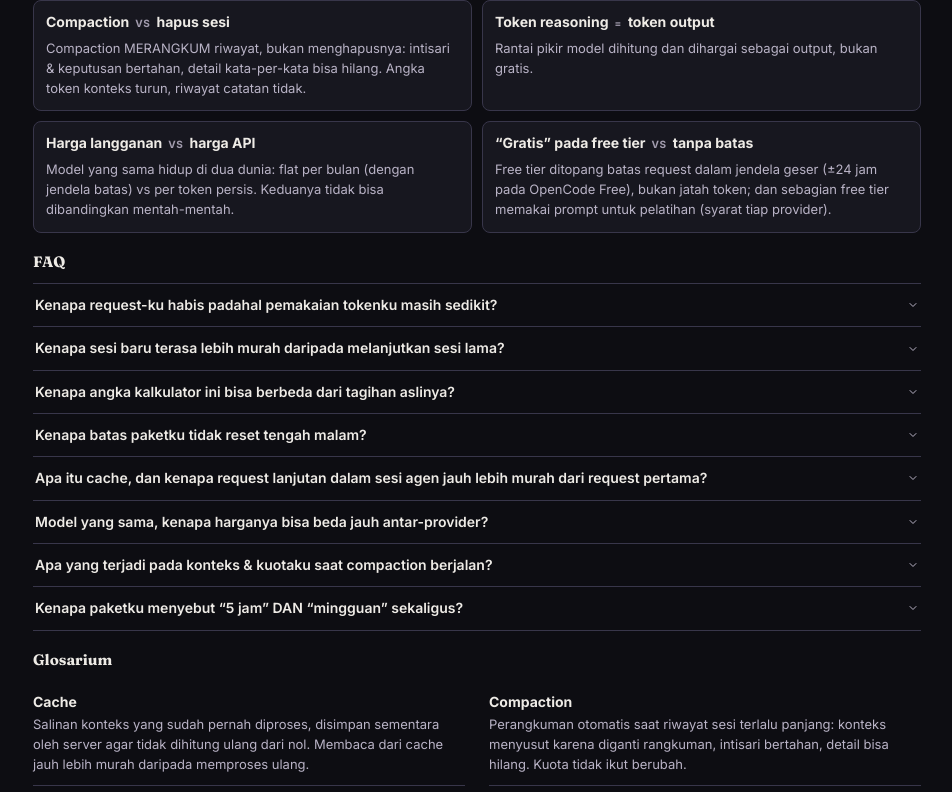
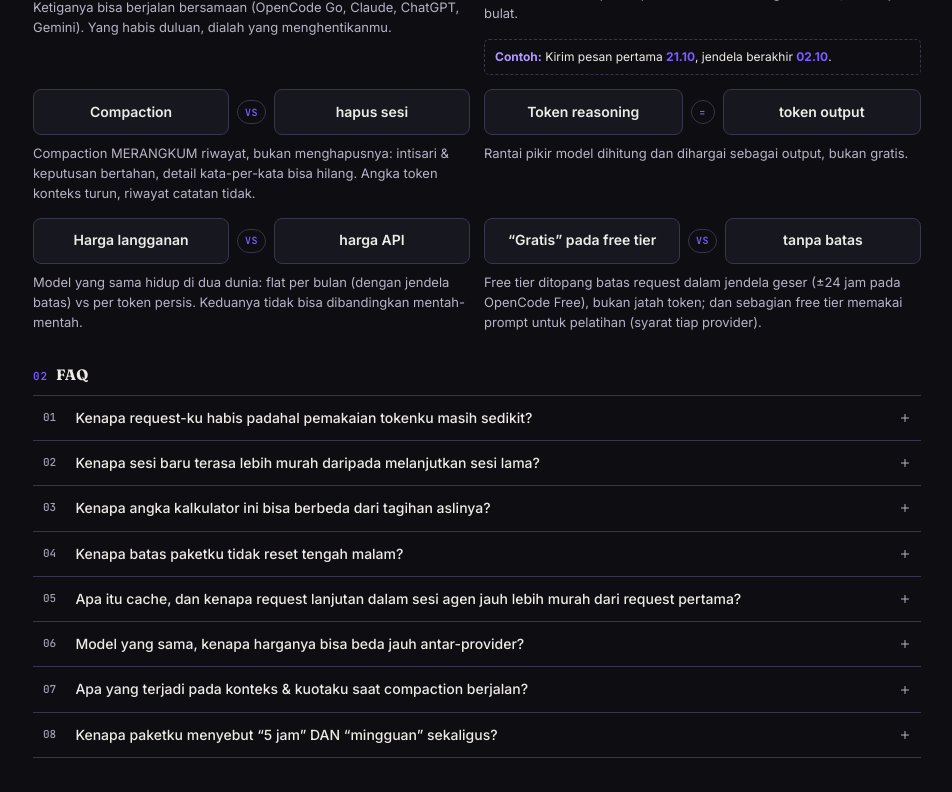
Before and after one commit to Pidzzzz/kalkulator-token-ai, a React (Vite) app: page / in a window 1280 px wide. Shown: the part 1440-2232 px from the top of the page, without its empty margins (163-1115 px from the left). Built offline with nearby package versions, Linux system fonts and the light colour scheme.

Commit message:
style: poles Sering Tertukar, FAQ & Glosarium (Sesi 6B)

```diff
--- a/src/components/FaqGlosarium.jsx
+++ b/src/components/FaqGlosarium.jsx
@@ -23,6 +23,7 @@ const SERING_TERTUKAR = [
     beda: "Konteks berulang yang terbaca dari cache jauh lebih murah. Inilah alasan sesi agen panjang tidak semahal kelihatannya.",
     contoh:
       "DeepSeek cache $0,003 vs input segar $0,15 per 1 jt token = 50× lipat.",
+    sorot: ["$0,003", "$0,15", "50×"],
   },
   {
     a: "Batas konteks model",
@@ -39,6 +40,7 @@ const SERING_TERTUKAR = [
     b: "tengah malam",
     beda: "Jendela mulai dari pesan pertama — bukan tengah malam, bukan jam bulat.",
     contoh: "Kirim pesan pertama 21.10, jendela berakhir 02.10.",
+    sorot: ["21.10", "02.10"],
   },
   {
     a: "Compaction",
@@ -78,6 +80,7 @@ const FAQ = [
       "Sesi lama membawa seluruh riwayat sebagai konteks, sehingga setiap putaran membaca ulang konteks yang besar. Sesi baru mulai dari konteks kecil, jadi biaya input per request ikut kecil.",
     contoh:
       "Melanjutkan sesi 100.000 token jauh lebih mahal per request daripada sesi baru 5.000 token, walau pertanyaannya sama.",
+    sorot: ["100.000", "5.000"],
   },
   {
     tanya: "Kenapa angka kalkulator ini bisa berbeda dari tagihan aslinya?",
@@ -85,6 +88,7 @@ const FAQ = [
       "Semua angka di sini adalah perkiraan terbuka dari asumsi yang ditampilkan — harga per 1 juta token dan faktor karakter-per-token. Tagihan resmi memakai tokenizer provider, pembulatan, pajak, dan aturan yang tidak selalu dipublikasikan. Itulah alasan lencana ESTIMASI: ini perkiraan terbuka, bukan billing.",
     contoh:
       "Teks 207 karakter dihitung 60 token dengan faktor 3,5; tokenizer resmi bisa memberi angka sedikit berbeda.",
+    sorot: ["207", "60", "3,5"],
   },
   {
     tanya: "Kenapa batas paketku tidak reset tengah malam?",
@@ -92,6 +96,7 @@ const FAQ = [
       "Jendela paket umumnya mulai dari pemakaian pertamamu, bukan mengikuti jam kalender. Karena itu batas 5 jam, mingguan, atau bulanan bisa bergeser mengikuti kapan kamu mulai.",
     contoh:
       "Pesan pertama pukul 21.10 membuat jendela 5 jam berakhir pukul 02.10, bukan pukul 00.00.",
+    sorot: ["21.10", "02.10", "00.00"],
   },
   {
     tanya:
@@ -100,6 +105,7 @@ const FAQ = [
       "Cache adalah salinan konteks yang sudah pernah diproses server, sehingga request berikutnya tidak perlu memproses ulang dari nol. Membaca dari cache jauh lebih murah daripada input segar.",
     contoh:
       "DeepSeek: cache $0,003 vs input segar $0,15 per 1 juta token — sekitar 50× lipat.",
+    sorot: ["$0,003", "$0,15", "50×"],
   },
   {
     tanya: "Model yang sama, kenapa harganya bisa beda jauh antar-provider?",
@@ -107,6 +113,7 @@ const FAQ = [
       "Provider resmi dan perantara seperti relay menetapkan margin, jalur, dan tarif sendiri, jadi model yang sama bisa dijual dengan harga berbeda. Bagaimana tepatnya sebuah perantara menentukan harganya tidak dipublikasikan.",
     contoh:
       "Model yang sama bisa tampil $2/$10 per 1 juta token di satu tempat dan lebih mahal di relay lain.",
+    sorot: ["$2/$10"],
   },
   {
     tanya:
@@ -115,6 +122,7 @@ const FAQ = [
       "Compaction merangkum riwayat saat sesi terlalu panjang: konteks menyusut karena detail diganti rangkuman, sementara intisari dan keputusan bertahan. Kuota tidak ikut berubah — compaction bukan pengembalian jatah.",
     contoh:
       "Sesi 150.000 token bisa menjadi rangkuman beberapa ribu token, tetapi pemakaian kuota paket tetap seperti sebelumnya.",
+    sorot: ["150.000"],
   },
   {
     tanya: "Kenapa paketku menyebut “5 jam” DAN “mingguan” sekaligus?",
@@ -122,6 +130,7 @@ const FAQ = [
       "Paket besar biasanya punya beberapa batas berlapis yang aktif bersamaan: jendela 5 jam, batas mingguan, kadang jatah bulanan. Yang lebih dulu habis, dialah yang menghentikan pemakaian. Besar tiap batas tidak dipublikasikan dengan angka pasti oleh semua provider.",
     contoh:
       "Jendela 5 jam masih longgar, tetapi batas mingguan sudah 100% — pemakaian tetap terhenti.",
+    sorot: ["100%"],
   },
 ];
 
@@ -184,7 +193,7 @@ const GLOSARIUM = [
   },
 ];
 
-function ChevronIcon() {
+function PlusIcon() {
   return (
     <svg
       width="12"
@@ -198,8 +207,32 @@ function ChevronIcon() {
       aria-hidden="true"
       focusable="false"
     >
-      <path d="m6 9 6 6 6-6" />
+      <path d="M12 5v14M5 12h14" />
     </svg>
+  );
+}
+
+function escapeRegExp(teks) {
+  return teks.replace(/[.*+?^${}()|[\]\\]/g, "\\$&");
+}
+
+/**
+ * Menebalkan angka kunci di dalam kalimat contoh tanpa mengubah satu huruf
+ * pun: teks dipecah pada potongan `sorot`, potongan itu dibungkus <strong>.
+ */
+function TeksContoh({ teks, sorot = [] }) {
+  if (!teks || sorot.length === 0) return teks;
+
+  const pola = new RegExp(`(${sorot.map(escapeRegExp).join("|")})`, "g");
+
+  return teks.split(pola).map((bagian, index) =>
+    sorot.includes(bagian) ? (
+      <strong className="contoh__angka" key={index}>
+        {bagian}
+      </strong>
+    ) : (
+      bagian
+    )
   );
 }
 
@@ -228,22 +261,31 @@ export default function FaqGlosarium() {
 
       {/* ---- A. Sering Tertukar ---- */}
       <div className="bacaan__blok">
-        <h3 className="bacaan__subjudul">Sering Tertukar</h3>
+        <div className="bacaan__sub-head">
+          <span className="bacaan__sub-label" aria-hidden="true">
+            01
+          </span>
+          <h3 className="bacaan__subjudul">Sering Tertukar</h3>
+        </div>
         <div className="tertukar-grid">
           {SERING_TERTUKAR.map((item, index) => (
             <article className="tertukar" key={`${item.a}-${item.b}-${index}`}>
-              <p className="tertukar__istilah">
-                <span className="tertukar__istilah-teks">{item.a}</span>
+              <div className="tertukar__banding">
+                <div className="tertukar__panel">
+                  <span className="tertukar__istilah-teks">{item.a}</span>
+                </div>
                 <span className="tertukar__vs" aria-hidden="true">
                   {item.penghubung || "vs"}
                 </span>
-                <span className="tertukar__istilah-teks">{item.b}</span>
-              </p>
+                <div className="tertukar__panel">
+                  <span className="tertukar__istilah-teks">{item.b}</span>
+                </div>
+              </div>
               <p className="tertukar__beda">{item.beda}</p>
               {item.contoh ? (
                 <p className="tertukar__contoh">
                   <span className="tertukar__contoh-label">Contoh:</span>{" "}
-                  {item.contoh}
+                  <TeksContoh teks={item.contoh} sorot={item.sorot} />
                 </p>
               ) : null}
             </article>
@@ -253,15 +295,24 @@ export default function FaqGlosarium() {
 
       {/* ---- B. FAQ (akordeon) ---- */}
       <div className="bacaan__blok">
-        <h3 className="bacaan__subjudul">FAQ</h3>
+        <div className="bacaan__sub-head">
+          <span className="bacaan__sub-label" aria-hidden="true">
+            02
+          </span>
+          <h3 className="bacaan__subjudul">FAQ</h3>
+        </div>
         <div className="faq">
           {FAQ.map((item, index) => {
             const idJawab = `faq-jawab-${index + 1}`;
             const idTombol = `faq-tanya-${index + 1}`;
             const isOpen = terbuka[index];
+            const nomor = String(index + 1).padStart(2, "0");
 
             return (
-              <div className="faq__item" key={item.tanya}>
+              <div
+                className={`faq__item${isOpen ? " faq__item--terbuka" : ""}`}
+                key={item.tanya}
+              >
                 <h4 className="faq__judul">
                   <button
                     type="button"
@@ -271,9 +322,12 @@ export default function FaqGlosarium() {
                     aria-controls={idJawab}
                     onClick={() => toggleFaq(index)}
                   >
+                    <span className="faq__nomor" aria-hidden="true">
+                      {nomor}
+                    </span>
                     <span className="faq__tanya">{item.tanya}</span>
-                    <span className="faq__chevron" aria-hidden="true">
-                      <ChevronIcon />
+                    <span className="faq__plus" aria-hidden="true">
+                      <PlusIcon />
                     </span>
                   </button>
                 </h4>
@@ -287,7 +341,7 @@ export default function FaqGlosarium() {
                   <p>{item.jawab}</p>
                   <p className="faq__contoh">
                     <span className="faq__contoh-label">Contoh:</span>{" "}
-                    {item.contoh}
+                    <TeksContoh teks={item.contoh} sorot={item.sorot} />
                   </p>
                 </div>
               </div>
@@ -298,7 +352,12 @@ export default function FaqGlosarium() {
 
       {/* ---- C. Glosarium ---- */}
       <div className="bacaan__blok">
-        <h3 className="bacaan__subjudul">Glosarium</h3>
+        <div className="bacaan__sub-head">
+          <span className="bacaan__sub-label" aria-hidden="true">
+            03
+          </span>
+          <h3 className="bacaan__subjudul">Glosarium</h3>
+        </div>
         <dl className="glosarium">
           {GLOSARIUM.map((item) => (
             <div className="glosarium__item" key={item.istilah}>
--- a/src/index.css
+++ b/src/index.css
@@ -2593,56 +2593,93 @@ body {
   margin-block-start: 2px;
 }
 
+/* Jarak: rapat dari judul sub-bagian ke isinya, longgar antar sub-bagian. */
 .bacaan__blok {
-  margin-block-start: 18px;
+  margin-block-start: 32px;
+}
+
+.bacaan__sub-head {
+  display: flex;
+  align-items: baseline;
+  gap: 8px;
+  margin-block-end: 8px;
+}
+
+.bacaan__sub-label {
+  flex-shrink: 0;
+  font-family: var(--font-mono);
+  font-size: 0.688rem;
+  font-weight: 700;
+  color: var(--accent);
+  letter-spacing: 0.08em;
+  text-transform: uppercase;
 }
 
 .bacaan__subjudul {
+  margin: 0;
   font-family: var(--font-heading);
   font-size: 0.938rem;
   font-weight: 700;
   color: var(--ink);
-  margin-block-end: 10px;
-}
-
-/* ---- A. Sering Tertukar: dua kolom kartu di desktop ---- */
+}
+
+/* ---- A. Sering Tertukar: dua panel bersebelahan + lencana vs ---- */
 .tertukar-grid {
   display: grid;
   grid-template-columns: repeat(2, minmax(0, 1fr));
-  gap: 10px;
+  gap: 14px;
 }
 
 .tertukar {
   display: flex;
   flex-direction: column;
-  gap: 6px;
-  padding: 12px;
+  gap: 8px;
+}
+
+.tertukar__banding {
+  display: grid;
+  grid-template-columns: minmax(0, 1fr) auto minmax(0, 1fr);
+  align-items: center;
+  gap: 8px;
+}
+
+/* Kedua panel netral: permukaan kartu solid + hairline, tanpa aksen kedua. */
+.tertukar__panel {
+  display: flex;
+  align-items: center;
+  justify-content: center;
+  min-height: 46px;
+  padding: 10px 12px;
+  text-align: center;
   background-color: var(--card);
   border: 1px solid var(--line);
   border-radius: var(--radius);
-  box-shadow: var(--card-shadow);
-}
-
-.tertukar__istilah {
-  display: flex;
-  flex-wrap: wrap;
-  align-items: baseline;
-  gap: 4px 6px;
+}
+
+.tertukar__istilah-teks {
   font-size: 0.875rem;
+  font-weight: 600;
   line-height: 1.35;
-}
-
-.tertukar__istilah-teks {
-  font-weight: 700;
-  color: var(--ink);
-}
-
+  color: var(--ink);
+}
+
+/* Lencana kecil di tengah, satu-satunya aksen pada pasangan. */
 .tertukar__vs {
+  display: inline-flex;
+  align-items: center;
+  justify-content: center;
+  min-width: 24px;
+  min-height: 24px;
+  padding: 2px 7px;
+  font-family: var(--font-mono);
   font-size: 0.625rem;
   font-weight: 700;
-  color: var(--muted);
-  letter-spacing: 0.06em;
+  letter-spacing: 0.04em;
   text-transform: uppercase;
+  color: var(--accent);
+  background-color: var(--bg);
+  border: 1px solid var(--line);
+  border-radius: 999px;
 }
 
 .tertukar__beda {
@@ -2651,12 +2688,17 @@ body {
   line-height: 1.55;
 }
 
-.tertukar__contoh {
+/* ---- Kartu Contoh (dashed) dipakai Sering Tertukar & FAQ ---- */
+.tertukar__contoh,
+.faq__contoh {
+  margin-block-start: 8px;
+  padding: 8px 10px;
   font-size: 0.75rem;
   color: var(--ink);
   line-height: 1.5;
-  padding-inline-start: 8px;
-  border-inline-start: 2px solid var(--line);
+  background-color: transparent;
+  border: 1px dashed var(--line);
+  border-radius: var(--radius-sm);
 }
 
 .tertukar__contoh-label,
@@ -2665,7 +2707,13 @@ body {
   color: var(--accent-light);
 }
 
-/* ---- B. FAQ: akordeon tertutup bawaan, tombol asli (Enter/Spasi) ---- */
+/* Angka kunci di dalam kalimat contoh — aksen mengikuti tema. */
+.contoh__angka {
+  font-weight: 700;
+  color: var(--accent);
+}
+
+/* ---- B. FAQ: baris akordeon ringan tanpa kotak ---- */
 .faq {
   display: flex;
   flex-direction: column;
@@ -2673,7 +2721,24 @@ body {
 }
 
 .faq__item {
+  position: relative;
+  padding-inline: 10px;
   border-block-end: 1px solid var(--line);
+}
+
+/* Keadaan terbuka: permukaan solid (--card, satu tingkat dari latar) +
+   garis aksen 2px di sisi kiri. Tanpa gradasi, glow, atau latar transparan. */
+.faq__item--terbuka {
+  background-color: var(--card);
+}
+
+.faq__item--terbuka::before {
+  content: "";
+  position: absolute;
+  inset-block: 0;
+  inset-inline-start: 0;
+  width: 2px;
+  background-color: var(--accent);
 }
 
 .faq__judul {
@@ -2686,14 +2751,13 @@ body {
 .faq__tombol {
   display: flex;
   align-items: center;
-  justify-content: space-between;
-  gap: 12px;
+  gap: 10px;
   width: 100%;
-  padding-block: 11px;
-  padding-inline: 2px;
+  padding-block: 12px;
+  padding-inline: 0;
   font-family: var(--font-sans);
   font-size: 0.875rem;
-  font-weight: 600;
+  font-weight: 500;
   line-height: 1.45;
   color: var(--ink);
   text-align: left;
@@ -2703,16 +2767,28 @@ body {
   cursor: pointer;
 }
 
-.faq__tombol:hover .faq__chevron {
-  color: var(--accent-light);
-}
-
 .faq__tombol:focus-visible {
   outline: 2px solid var(--accent);
   outline-offset: 2px;
 }
 
-.faq__chevron {
+.faq__nomor {
+  flex-shrink: 0;
+  width: 1.4rem;
+  font-family: var(--font-mono);
+  font-size: 0.688rem;
+  font-weight: 500;
+  color: var(--muted);
+  font-variant-numeric: tabular-nums;
+}
+
+.faq__tanya {
+  flex: 1 1 auto;
+  min-width: 0;
+}
+
+/* Ikon plus berputar 45° saat terbuka (menjadi ×). Hanya transform. */
+.faq__plus {
   display: flex;
   align-items: center;
   flex-shrink: 0;
@@ -2720,13 +2796,19 @@ body {
   transition: transform 0.2s ease, color 0.15s ease;
 }
 
-.faq__tombol[aria-expanded="true"] .faq__chevron {
-  transform: rotate(180deg);
+.faq__tombol:hover .faq__plus {
+  color: var(--accent);
+}
+
+.faq__tombol[aria-expanded="true"] .faq__plus {
+  transform: rotate(45deg);
+  color: var(--accent);
 }
 
 .faq__jawab {
   padding-block-end: 12px;
-  padding-inline: 2px;
+  padding-inline: 0;
+  margin-inline-start: calc(1.4rem + 10px);
 }
 
 .faq__jawab[hidden] {
@@ -2739,29 +2821,28 @@ body {
   line-height: 1.6;
 }
 
-.faq__contoh {
-  margin-block-start: 6px;
-  color: var(--ink);
-}
-
-/* ---- C. Glosarium: daftar istilah dua kolom, urut alfabetis ---- */
+/* ---- C. Glosarium: daftar istilah, definisi tampil penuh ---- */
 .glosarium {
+  display: flex;
+  flex-direction: column;
+  border-block-start: 1px solid var(--line);
+}
+
+.glosarium__item {
   display: grid;
-  grid-template-columns: repeat(2, minmax(0, 1fr));
-  column-gap: 24px;
-}
-
-.glosarium__item {
+  grid-template-columns: 180px minmax(0, 1fr);
+  gap: 4px 16px;
   padding-block: 10px;
   border-block-end: 1px solid var(--line);
   break-inside: avoid;
 }
 
 .glosarium__istilah {
-  font-size: 0.875rem;
-  font-weight: 700;
-  color: var(--ink);
-  margin-block-end: 2px;
+  font-family: var(--font-heading);
+  font-size: 1rem;
+  font-weight: 600;
+  line-height: 1.3;
+  color: var(--ink);
 }
 
 .glosarium__arti {
@@ -2789,26 +2870,30 @@ body {
   outline-offset: 2px;
 }
 
-/* HP: pasangan tertukar menumpuk vertikal (satu kolom), begitu pula
-   istilah di dalamnya — bukan dua kolom menyempit. Glosarium satu kolom. */
+/* HP: kedua panel menumpuk vertikal dengan "vs" di antara keduanya;
+   daftar glosarium satu kolom. Tidak ada dua kolom menyempit. */
 @media (max-width: 520px) {
   .tertukar-grid {
     grid-template-columns: 1fr;
   }
 
-  .tertukar__istilah {
-    flex-direction: column;
-    align-items: flex-start;
+  .tertukar__banding {
+    grid-template-columns: 1fr;
+    gap: 6px;
+  }
+
+  .tertukar__vs {
+    justify-self: center;
+  }
+
+  .glosarium__item {
+    grid-template-columns: 1fr;
     gap: 2px;
   }
-
-  .glosarium {
-    grid-template-columns: 1fr;
-  }
 }
 
 @media (prefers-reduced-motion: reduce) {
-  .faq__chevron {
+  .faq__plus {
     transition: none;
   }
 }
```
Also changed, not shown: 2 other files (tests, documents, lock files or other folders).
